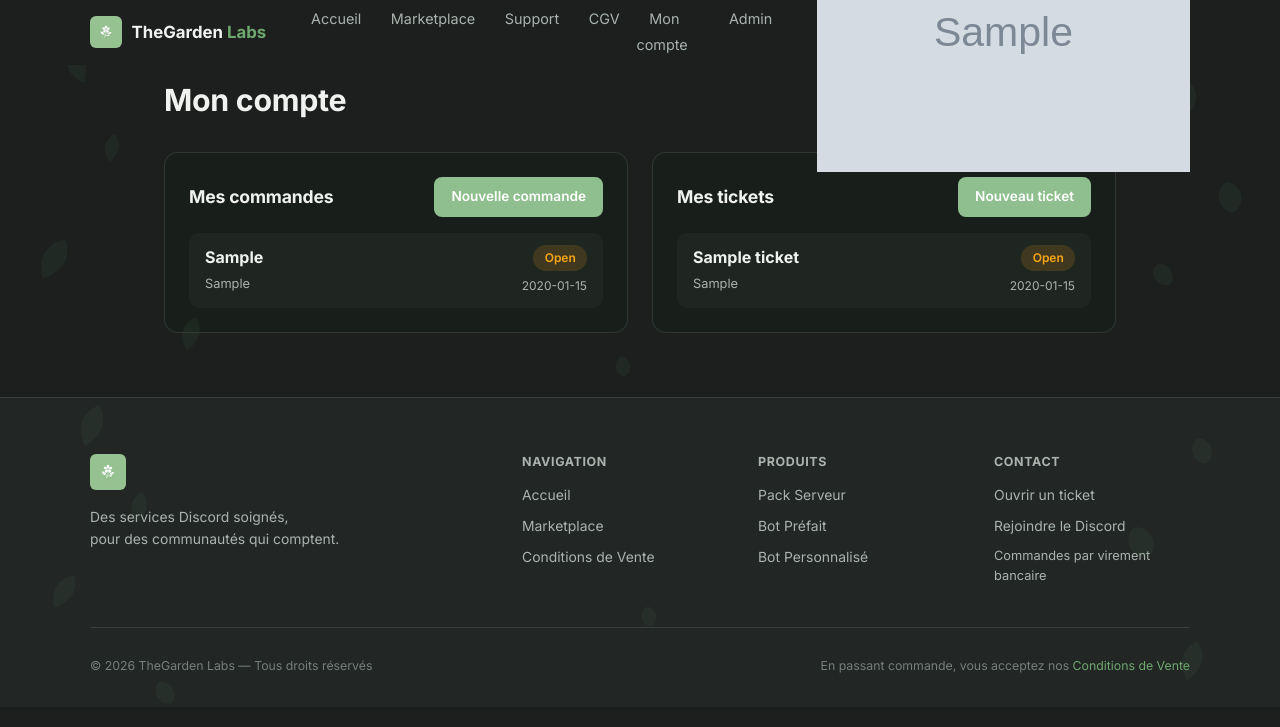
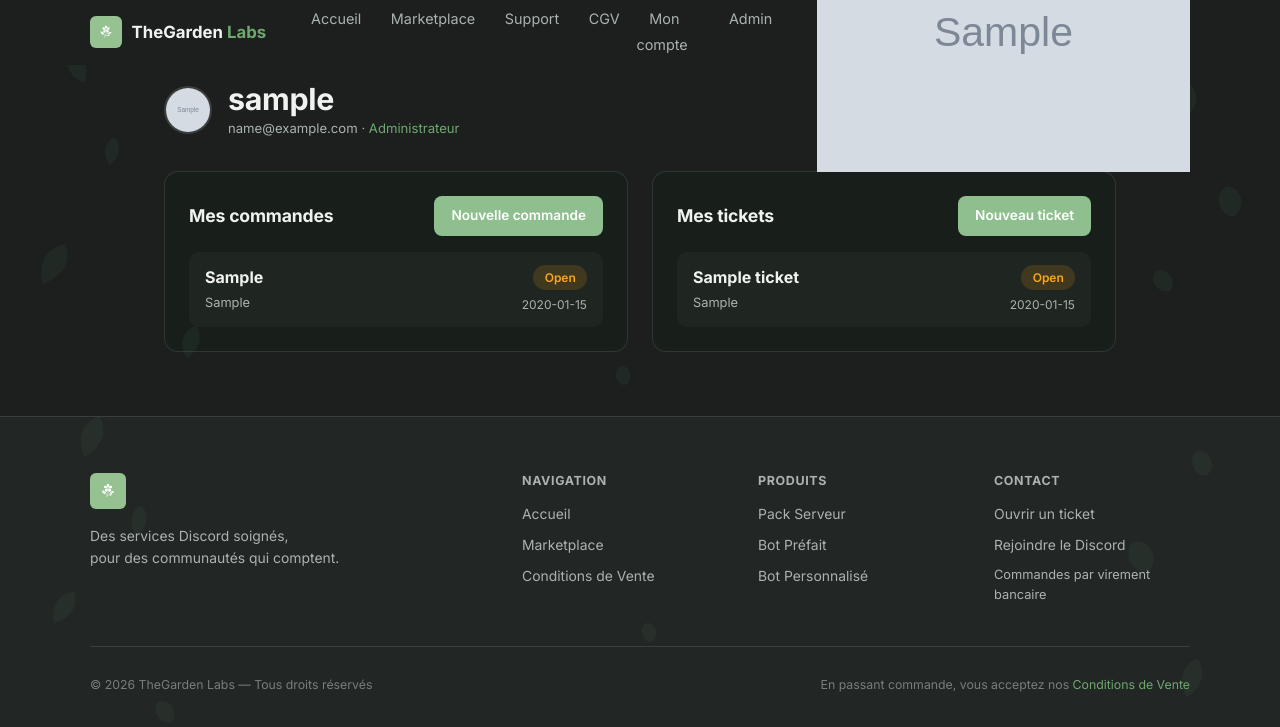
Before and after one commit to SpectraSolar0/thegardenlabs, a Flask app: page /account in a window 1280 px wide. Shown: the top 727 px of the page. Run offline with Flask 3, Linux system fonts and the light colour scheme; the visitor is signed in with stand-in values (Sample User, id 1); tables that the repository leaves empty hold one stand-in row (values such as "Sample post"); grey boxes marked "Sample" are stand-in pictures.

Commit message:
Enhance dashboard layout with user avatar and info

```diff
--- a/templates/dashboard.html
+++ b/templates/dashboard.html
@@ -3,8 +3,21 @@
 {% block content %}
 <section class="dashboard-section">
     <div class="dashboard-header">
-        <h1>Mon compte</h1>
-        <a href="{{ url_for('account_settings') }}" class="btn btn--sm">Paramètres</a>
+        <div style="display:flex;align-items:center;gap:1rem;">
+            {% if current_user['avatar'] %}
+            <img src="{{ url_for('static', filename='avatars/' + current_user['avatar']) }}"
+                 style="width:48px;height:48px;border-radius:50%;object-fit:cover;border:2px solid var(--clr-border);" />
+            {% else %}
+            <div style="width:48px;height:48px;border-radius:50%;background:var(--clr-surface);border:2px solid var(--clr-border);display:flex;align-items:center;justify-content:center;color:var(--clr-text-muted);">
+                <svg xmlns="http://www.w3.org/2000/svg" width="22" height="22" viewBox="0 0 24 24" fill="none" stroke="currentColor" stroke-width="2"><circle cx="12" cy="8" r="4"/><path d="M4 20c0-4 3.6-7 8-7s8 3 8 7"/></svg>
+            </div>
+            {% endif %}
+            <div>
+                <h1 style="margin:0;">{{ current_user['username'] or current_user['email'] }}</h1>
+                <p style="margin:0;font-size:0.82rem;color:var(--clr-text-muted);">{{ current_user['email'] }}{% if current_user['is_admin'] %} · <span style="color:var(--clr-brand-dark);">Administrateur</span>{% endif %}</p>
+            </div>
+        </div>
+        <a href="{{ url_for('account_settings') }}" class="btn btn--sm btn--ghost">Paramètres</a>
     </div>
 
     <div class="dashboard-grid">
@@ -13,7 +26,6 @@
                 <h2>Mes commandes</h2>
                 <a href="{{ url_for('marketplace') }}" class="btn btn--sm btn--primary">Nouvelle commande</a>
             </div>
-
             {% if orders %}
             <ul class="record-list">
                 {% for order in orders %}
@@ -41,7 +53,6 @@
                 <h2>Mes tickets</h2>
                 <a href="{{ url_for('support') }}" class="btn btn--sm btn--primary">Nouveau ticket</a>
             </div>
-
             {% if tickets %}
             <ul class="record-list">
                 {% for ticket in tickets %}
```
